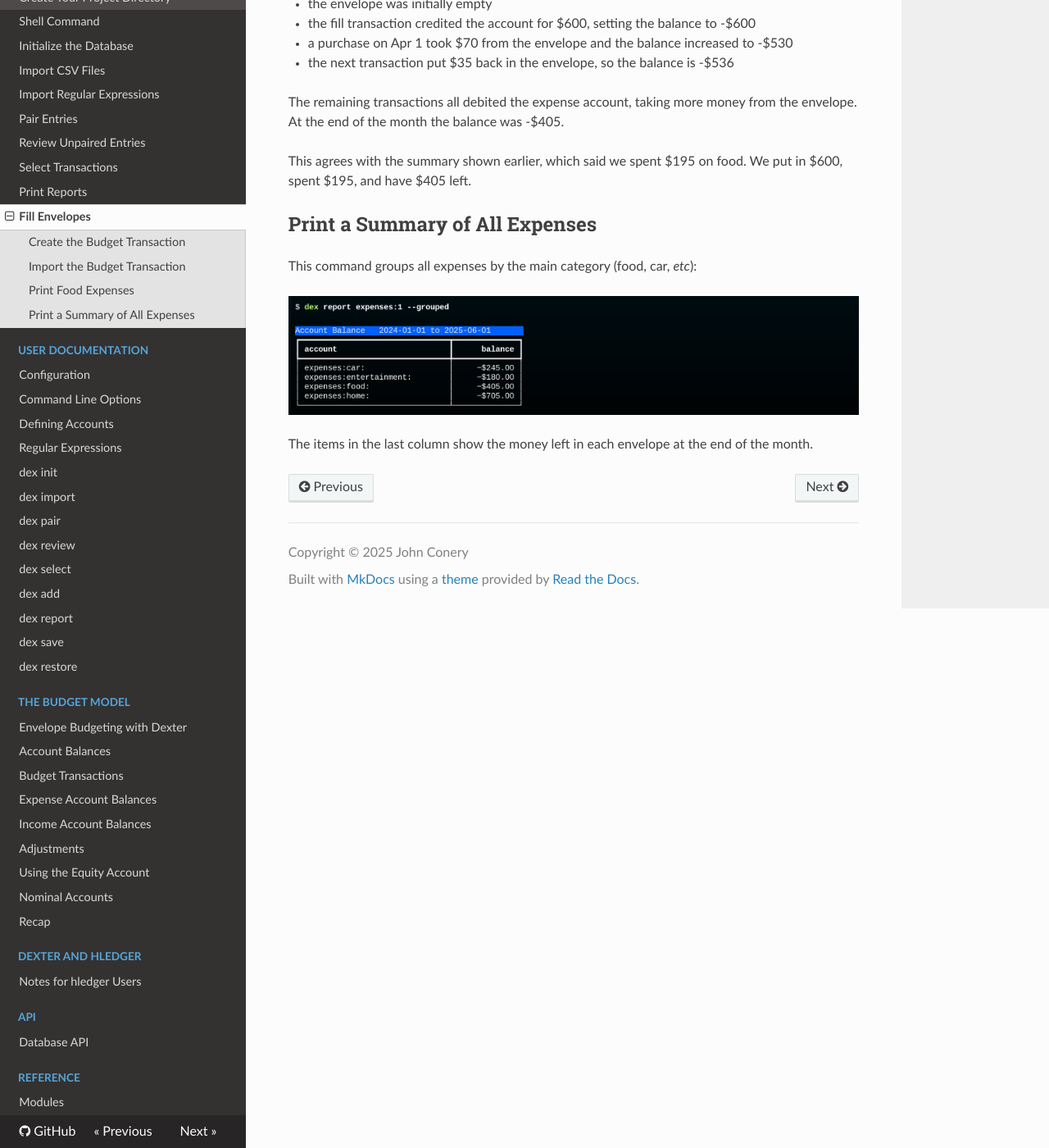
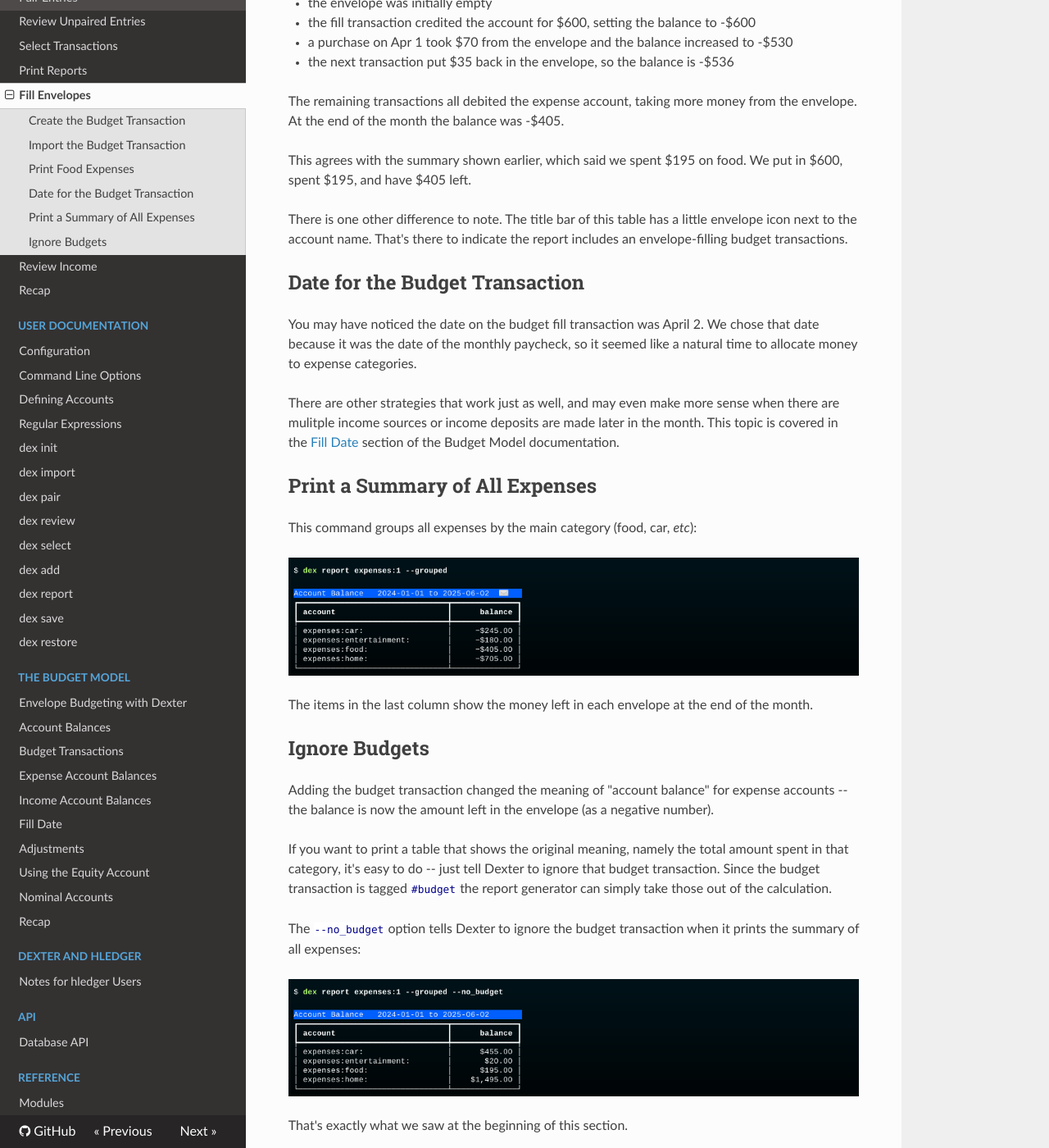
Before and after one commit to conery/dexter, an MkDocs documentation site: the page built from docs/tut_fill.md, in a window 1280 px wide and 1400 px high, scrolled down 2621 px. Shown: the whole window at 82% size. Built offline with MkDocs 1.6.1, drawn with Linux system fonts in a browser that asks for light colours; nearby versions of some CDN libraries; some of the changed text lies outside the part shown.

Commit message:
New sections for tutorial

````diff
--- a/docs/tut_fill.md
+++ b/docs/tut_fill.md
@@ -36,7 +36,7 @@ It allocates most of the monthly paycheck from Yoyodyne (which was for $5,000)
 
 That transaction is in a file named `fill.apr.journal` in the project directory.
 
-> _**Important:** Note the transaction has a `budget:` tag.  The tag is optional, but if it's there Dexter will be able to remove budget transactions from reports (why that's useful is explained below).
+> _**Important:** Note the transaction has a `budget:` tag.  The tag is optional, but if it's there Dexter will be able to remove budget transactions from reports (why that's useful is explained below)._
 
 ## Import the Budget Transaction
 
@@ -61,6 +61,13 @@ $ dex import fill.apr.journal
 
 ## Print Food Expenses
 
+A quick reminder of how Dexter does envelope budgeting (introduced earlier in [Envelope Budgeting](envelopes.md):
+
+* an envelope is an expense account
+* filling the envelope sets a negative balance by crediting the account
+* purchases, which debit the account, add a positive amount, moving the balance closer to $0
+* if the balance ever gets to $0 it mean the total purchases exceed the original allocation
+
 If you look back at the budget fill transaction, you'll see the posting that fills the food envelope put $600 in the account named `expenses:food`:
 
 ```plain
@@ -94,6 +94,18 @@ At the end of the month the balance was -$405.
 This agrees with the summary shown earlier, which said we spent $195 on food.
 We put in $600, spent $195, and have $405 left.
 
+There is one other difference to note.
+The title bar of this table has a little envelope icon next to the account name.
+That's there to indicate the report includes an envelope-filling budget transactions.
+
+## Date for the Budget Transaction
+
+You may have noticed the date on the budget fill transaction was April 2.
+We chose that date because it was the date of the monthly paycheck, so it seemed like a natural time to allocate money to expense categories.
+
+There are other strategies that work just as well, and may even make more sense when there are mulitple income sources or income deposits are made later in the month.
+This topic is covered in the [Fill Date](fill_date.md) section of the Budget Model documentation.
+
 ## Print a Summary of All Expenses
 
 This command groups all expenses by the main category (food, car, _etc_):
@@ -101,3 +113,16 @@ This command groups all expenses by the main category (food, car, _etc_):
 ![table with budget and all food expenses](images/report.envelopes.all.png)
 
 The items in the last column show the money left in each envelope at the end of the month.
+
+## Ignore Budgets
+
+Adding the budget transaction changed the meaning of "account balance" for expense accounts -- the balance is now the amount left in the envelope (as a negative number).
+
+If you want to print a table that shows the original meaning, namely the total amount spent in that category, it's easy to do -- just tell Dexter to ignore that budget transaction.
+Since the budget transaction is tagged `#budget` the report generator can simply take those out of the calculation.
+
+The `--no_budget` option tells Dexter to ignore the budget transaction when it prints the summary of all expenses:
+
+![grouped food report without budget](images/report.nobudget.png)
+
+That's exactly what we saw at the beginning of this section.
--- a/mkdocs.yml
+++ b/mkdocs.yml
@@ -45,6 +45,8 @@ nav:
     - "Select Transactions": tut_select.md
     - "Print Reports": tut_report.md
     - "Fill Envelopes": tut_fill.md
+    - "Review Income": tut_income.md
+    - "Recap": tut_recap.md
   - "User Documentation":
     - "Configuration": config.md
     - "Command Line Options": options.md
@@ -65,6 +67,7 @@ nav:
     - "Budget Transactions": budget_trans.md
     - "Expense Account Balances": balance_expenses.md
     - "Income Account Balances": balance_income.md
+    - "Fill Date": fill_date.md
     - "Adjustments": adjustments.md
     - "Using the Equity Account": equity.md
     - "Nominal Accounts": nominal.md
````
Also changed, not shown: other parts of docs/tut_fill.md (+0 -7 lines), docs/fill_date.md (added, +1 -0 lines), docs/tut_income.md (added, +100 -0 lines), docs/tut_recap.md (added, +20 -0 lines), docs/images/bank.xfer.transaction.png (added), docs/images/report.envelope.food.png, docs/images/report.envelopes.all.png, docs/images/report.income.balanced.png (added), docs/images/report.income.png (added), docs/images/report.nobudget.png (added), docs/tut_report.md (line endings or trailing spaces), 2 other files.
